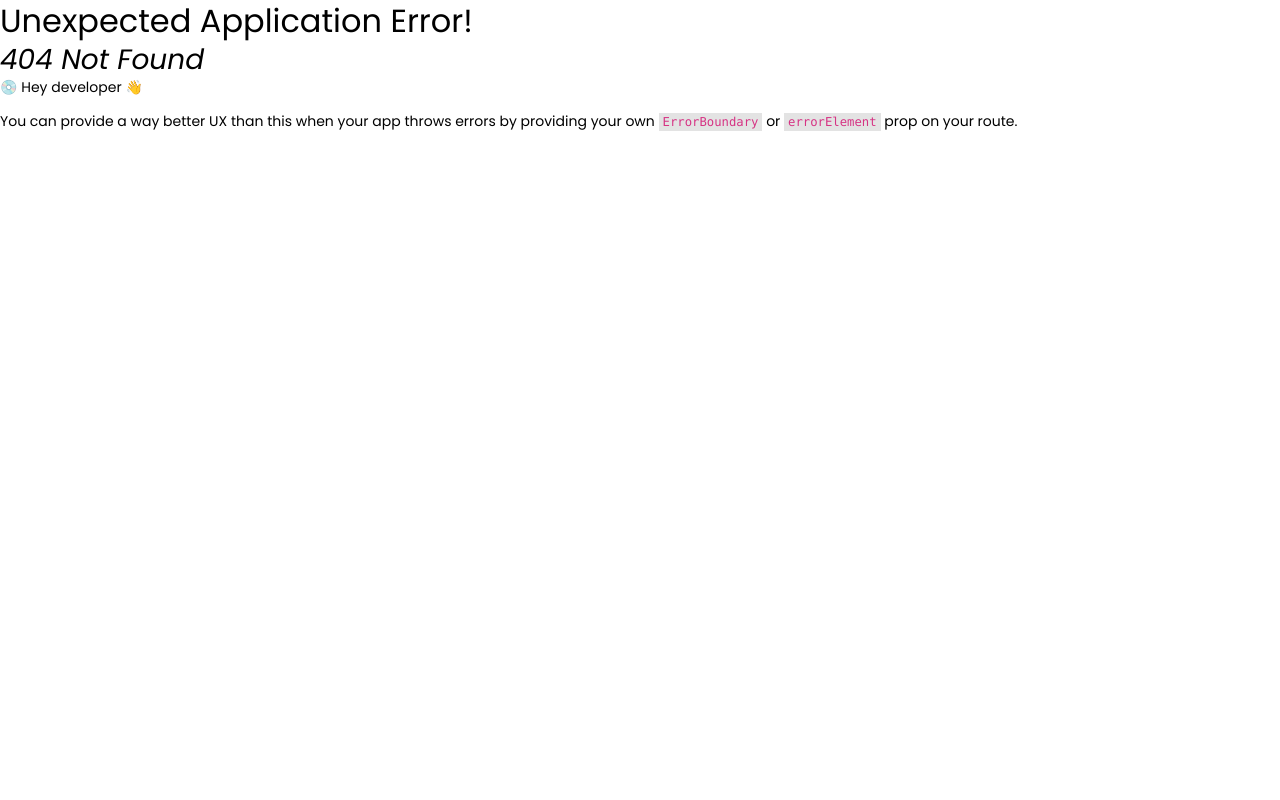
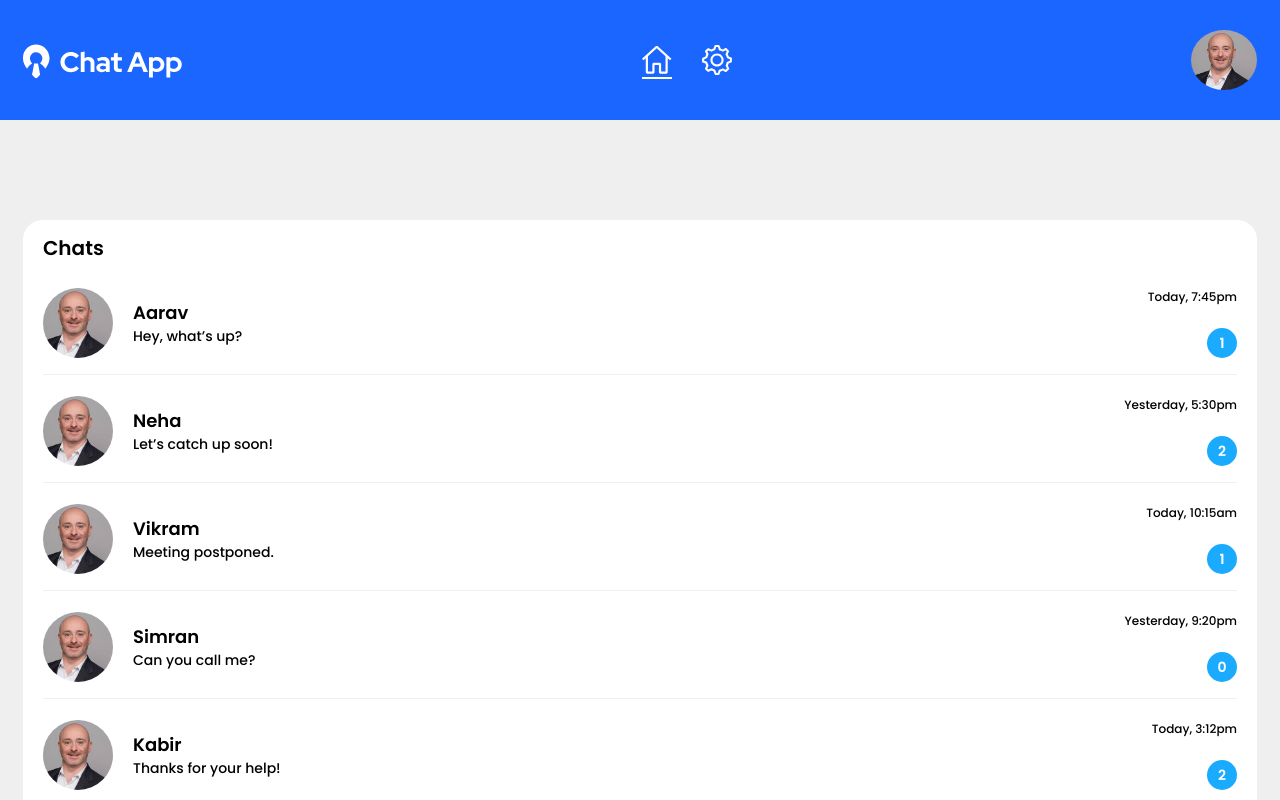
Before and after one commit to chat-app-mern/chatapp-frontend, a React (Create React App) app: page / in a window 1280 px wide. Before the commit this address had no page. Shown: the top 800 px of the page. Built offline with nearby package versions, Linux system fonts and the light colour scheme.

Commit message:
Chats listing page completed.

```diff
--- a/src/App.tsx
+++ b/src/App.tsx
@@ -7,8 +7,15 @@ import Register from "./auth/Register.tsx";
 import VerifyOtp from "./auth/VerifyOtp.tsx";
 import ForgotPassword from "./auth/ForgotPassword.tsx";
 import ResetPassword from "./auth/ResetPassword.tsx";
+import Homepage from "./pages/Homepage.tsx";
+import UserRootLayout from "./main layout/UserRootLayout.tsx";
+import Detailpage from "./pages/Detailpage.tsx";
 
 const router = createBrowserRouter([
+  {path:'/',element:<UserRootLayout/>,children:[
+    {index:true,element:<Homepage/>},
+    {path:"chat/:id",element:<Detailpage/>}
+  ]},
   { path: "/register", element: <Register /> },
   { path: "/login", element: <Login /> },
   { path: "/forgotpassword", element: <ForgotPassword/> },
--- /dev/null
+++ b/src/components/ChatCard.tsx
@@ -0,0 +1,29 @@
+import React from "react";
+import { Link } from "react-router-dom";
+import Chats from "../models/chats.ts";
+
+const ChatCard: React.FC<{chat:Chats}>=({chat}) => {
+  return (
+    <div className="chat-card-wrapper">
+      <Link to={`chat/${chat.id}`}>
+        <div className="chat-card">
+          <div className="chat-card-information">
+            <div className="chat-image">
+              <img src={`${chat.image}`} alt={chat.name} height={70} width={70} />
+            </div>
+            <div className="chat-details">
+              <div className="name">{chat.name}</div>
+              <div className="message">{chat.message}</div>
+            </div>
+          </div>
+          <div className="chat-card-time-and-status">
+            <div className="time">{chat.time}</div>
+            <div className="status">{chat.status}</div>
+          </div>
+        </div>
+      </Link>
+    </div>
+  );
+};
+
+export default ChatCard;
--- a/src/components/Header.tsx
+++ b/src/components/Header.tsx
@@ -3,7 +3,7 @@ import { useState } from "react";
 import profilePhoto from "../images/profile-photo-header.png";
 import { ReactComponent as Home } from "../images/home-button.svg";
 import { ReactComponent as Settings } from "../images/settings-button.svg";
-import { ReactComponent as Logo } from "../images/logo-light.svg";
+import { ReactComponent as Logo } from "../images/header-logo.svg";
 import { ReactComponent as Hamburger } from "../images/hamburger.svg";
 import { Link, NavLink } from "react-router-dom";
 
--- /dev/null
+++ b/src/main layout/UserRootLayout.tsx
@@ -0,0 +1,14 @@
+import React from 'react';
+import { Outlet } from 'react-router-dom';
+import Header from '../components/Header.tsx';
+
+const UserRootLayout:React.FC = () => {
+  return (
+    <>
+    <Header/>
+    <Outlet/>
+    </>
+  )
+}
+
+export default UserRootLayout;
--- a/src/media.css
+++ b/src/media.css
@@ -54,11 +54,24 @@
     .header-wrap .profile-photo{
         display: flex;
         flex-direction: row-reverse;
+        gap: 20px;
+    }
     .auth-wrap .row {
         --bs-gutter-x: 0;
     }
     .auth-form {
         gap: 20px;
     }
+    .chat-details .name{
+        font-size: 15px;
+    }
+    .section{
+        padding: 50px 0px;
+    }
+    .header-wrap{
+        height: 90px;
+    }
+    .chat-card .chat-card-information{
+        gap: 10px;
+    }
 }
-}
--- /dev/null
+++ b/src/models/chats.ts
@@ -0,0 +1,8 @@
+export default interface Chats{
+    id:number;
+    name:string;
+    message: string;
+    time: string;
+    image: any;
+    status: number;
+}
--- /dev/null
+++ b/src/pages/Detailpage.tsx
@@ -0,0 +1,13 @@
+import React from 'react';
+import { useParams } from 'react-router-dom';
+
+const Detailpage:React.FC = () => {
+  const {id} = useParams();
+  return (
+    <div>
+      {id}
+    </div>
+  )
+}
+
+export default Detailpage;
--- /dev/null
+++ b/src/pages/Homepage.tsx
@@ -0,0 +1,35 @@
+import React from 'react';
+import ChatCard from "../components/ChatCard.tsx";
+import personImage from "../images/profile-photo-header.png";
+import Chats from '../models/chats.ts';
+
+const chats = [
+    { id: 1, name: 'Aarav', message: 'Hey, what’s up?', time: 'Today, 7:45pm', status: 1, image: personImage },
+    { id: 2, name: 'Neha', message: 'Let’s catch up soon!', time: 'Yesterday, 5:30pm', status: 2, image: personImage },
+    { id: 3, name: 'Vikram', message: 'Meeting postponed.', time: 'Today, 10:15am', status: 1, image: personImage },
+    { id: 4, name: 'Simran', message: 'Can you call me?', time: 'Yesterday, 9:20pm', status: 0, image: personImage },
+    { id: 5, name: 'Kabir', message: 'Thanks for your help!', time: 'Today, 3:12pm', status: 2, image: personImage },
+    { id: 6, name: 'Meera', message: 'Happy Birthday!', time: 'Today, 11:00am', status: 1, image: personImage },
+    { id: 7, name: 'Rohan', message: 'Let’s go for a trip!', time: 'Yesterday, 6:45pm', status: 2, image: personImage },
+    { id: 8, name: 'Ananya', message: 'I’ll be late today.', time: 'Today, 8:00pm', status: 0, image: personImage },
+    { id: 9, name: 'Dev', message: 'Send me the files.', time: 'Today, 2:30pm', status: 1, image: personImage },
+    { id: 10, name: 'Ishita', message: 'How’s everything?', time: 'Yesterday, 4:15pm', status: 2, image: personImage }
+];
+const Homepage:React.FC = () => {
+  return (
+    <section className="chats section">
+        <div className="container">
+            <div className="chats-wrapper">
+                <h1 className="h1">Chats</h1>
+                <div className="chats-listing">
+                  {chats.map((element:Chats,index:number)=>(
+                      <ChatCard chat={element} key={index}/>
+                  ))}
+                </div>
+            </div>
+        </div>
+    </section>
+  )
+}
+
+export default Homepage;
--- a/src/style.css
+++ b/src/style.css
@@ -12,6 +12,7 @@
     --black-color: #000000;
     --border-color: #79747E;
     --dropdown-bg-color: #EFEFEF;
+    --status-color: #1AABFF;
 }
 html {
     -webkit-text-size-adjust: none;
@@ -21,6 +22,8 @@ html {
     -moz-font-smoothing: antialiased;
     -moz-osx-font-smoothing: grayscale;
     scroll-behavior: inherit !important;
+    scrollbar-color: var(--primary-color) var(--dropdown-bg-color);
+    scrollbar-width: thin;
 }
 
 *,
@@ -421,3 +424,88 @@ input:-ms-input-placeholder {
       opacity: 1;
     }
 }
+.section,section{
+    padding: 100px 0px;
+}
+.chats{
+    background-color: var(--dropdown-bg-color);
+}
+.chats-wrapper{
+    background-color: var(--white-color);
+    border-radius: 20px;
+    padding: 13px 20px 21px 20px;
+}
+.chats .h1{
+    font-size: 20px;
+    line-height: 1.5;
+    font-weight: 600;
+    padding-bottom: 17px;
+}
+.chats-wrapper .chat-card{
+    display: flex;
+    justify-content: space-between;
+}
+.chat-card-wrapper{
+    padding-top: 21px;
+    padding-bottom: 16px;
+    border-bottom: 1px solid var(--dropdown-bg-color);
+}
+.chat-card-wrapper:first-child{
+    padding-top: 0px;
+}
+.chat-card-wrapper:last-child{
+    padding-bottom: 0px;
+    border-bottom: 0px;
+}
+.chat-card .chat-card-information{
+    display: flex;
+    gap: 20px;
+}
+.chat-card .chat-image img{
+    width: 70px;
+    height: 70px;
+    border-radius: 50%;
+    object-fit: cover;
+}
+.chat-card .chat-details{
+    display: flex;
+    flex-direction: column;
+    justify-content: center;
+}
+.chat-card .chat-card-time-and-status{
+    display: flex;
+    flex-direction: column;
+    justify-content: space-between;
+}
+.chat-card-time-and-status .time{
+    font-size: 12px;
+    line-height: 1.5;
+    font-weight: 500;
+}
+.chat-card-time-and-status .status{
+    width: 100%;
+    height: 30px;
+    max-width: 30px;
+    margin-left: auto;
+    background-color: var(--status-color);
+    font-size: 14px;
+    font-weight: 600;
+    line-height: 1.5;
+    color: var(--white-color);
+    border-radius: 50%;
+    display: flex;
+    justify-content: center;
+    align-items: center;
+}
+.chat-details .name{
+    font-size: 18px;
+    line-height: 1.5;
+    font-weight: 600;
+    color: var(--black-color);
+}
+.chat-details .message{
+    font-size: 14px;
+    line-height: 1.5;
+    font-weight: 500;
+    color: var(--black-color);
+}
```
Also changed, not shown: src/images/header-logo.svg (added), src/images/logo-light.svg (deleted).
